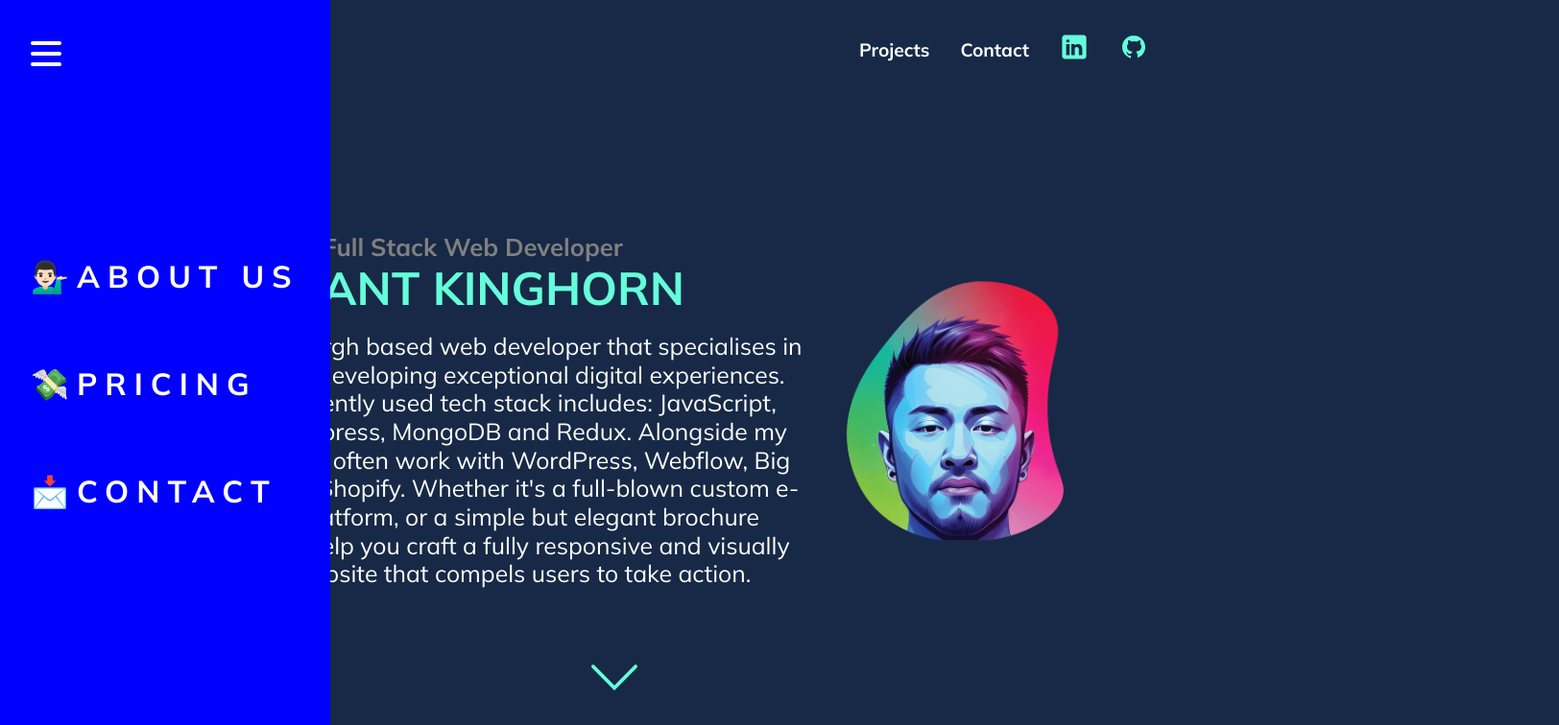
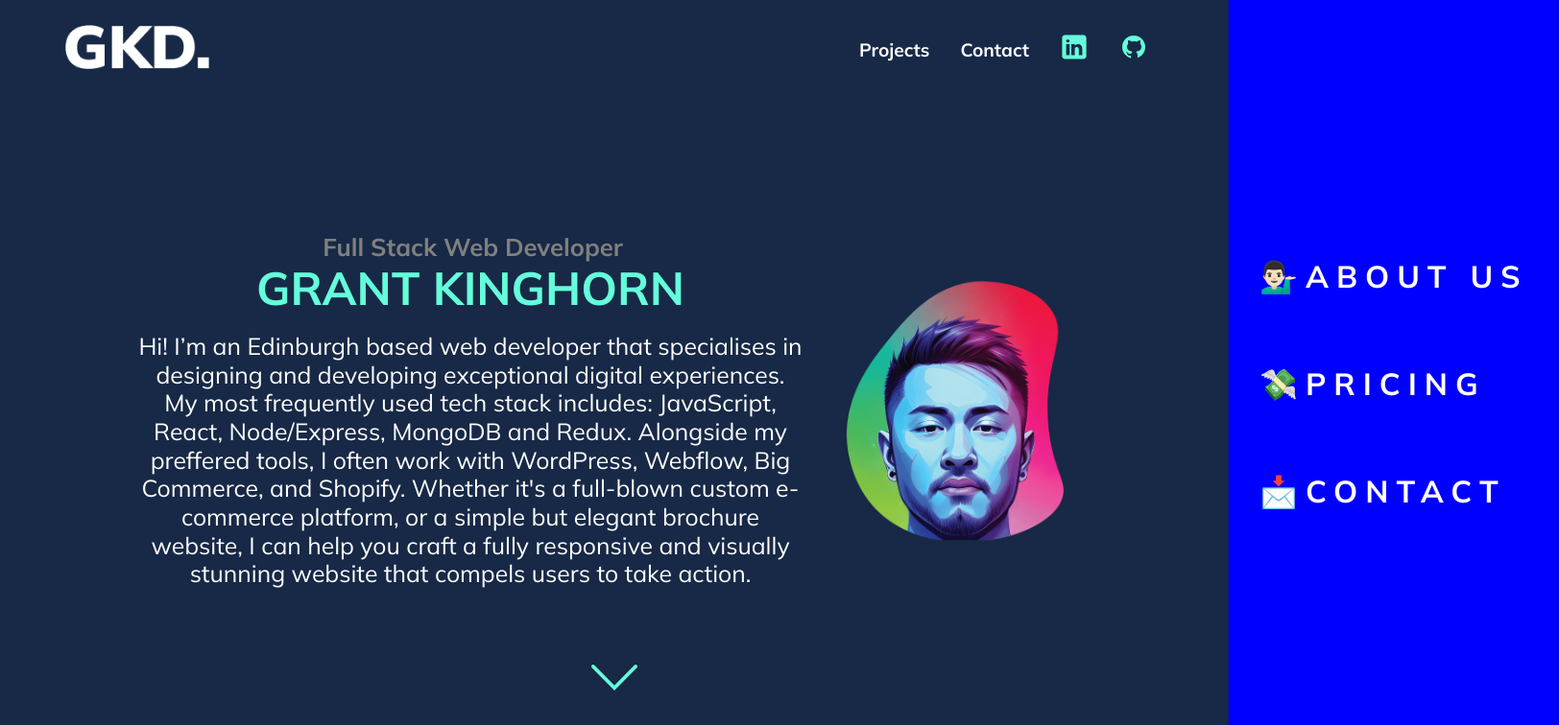
Before and after one commit to gkinghorn3/portfolio-2.0, a React (Vite) app: page / in a window 1280 px wide. Shown: the top 756 px of the page at 96% size, 1624 px wide, since content can reach past the window. Built offline with nearby package versions, Linux system fonts and the light colour scheme.

Commit message:
burger menu state added to the icon / not the menu

```diff
--- a/src/App.jsx
+++ b/src/App.jsx
@@ -1,3 +1,5 @@
+import { useState } from "react";
+
 import Navigation from "./components/Navigation/Navigation.component";
 import Header from "./components/Header/HeaderComponent";
 import Burger from "./components/Burger/Burger.Component";
@@ -8,18 +10,19 @@
 import "./App.scss";
 
 function App() {
+  const [open, setOpen] = useState(false);
   return (
     <div id="page-wrap">
-
-        <Navigation />
-
-        <BurgerMenu />
-        <Burger />
+      <Navigation />
+      <div>
+        <BurgerMenu  />
+        <Burger open={open} setOpen={setOpen}  />
+      </div>
 
 
-        <Header />
-        <ProjectList />
-        <ContactForm />
+      <Header />
+      <ProjectList />
+      <ContactForm />
     </div>
   );
 }
--- a/src/components/Burger/Burger.Component.jsx
+++ b/src/components/Burger/Burger.Component.jsx
@@ -1,9 +1,11 @@
+import { bool, func } from 'prop-types';
+
 
 import './Burger.styles.scss';
 
-const Burger = () => {
+const Burger = ({open, setOpen}) => {
     return (
-      <div className='burger-icon'>
+      <div className='burger-icon' open={open} onClick={() => setOpen(!open)}>
         <div />
         <div />
         <div />
@@ -11,4 +13,9 @@
     )
   }
 
+  Burger.propTypes = {
+    open: bool.isRequired,
+    setOpen: func.isRequired,
+  };
+
   export default Burger;
--- a/src/components/Burger/Burger.styles.scss
+++ b/src/components/Burger/Burger.styles.scss
@@ -1,7 +1,7 @@
 .burger-icon {
     position: absolute;
-  top: 5%;
-  left: 2rem;
+  top: 2rem;
+  right: 2rem;
   display: flex;
   flex-direction: column;
   justify-content: space-around;
@@ -12,6 +12,10 @@
   cursor: pointer;
   padding: 0;
   z-index: 10;
+
+  @media (min-width: 700px) {
+    display: none;
+  }
 
   &:focus {
     outline: none;
--- a/src/components/Burger/BurgerMenu.styles.scss
+++ b/src/components/Burger/BurgerMenu.styles.scss
@@ -8,9 +8,13 @@
     padding: 2rem;
     position: absolute;
     top: 0;
-    left: 0;
+    right: 0;
     transition: transform 0.3s ease-in-out;
-    // transform: translateX(-100%);
+    transform: translateX(100%);
+    &.open {
+        transform: translateX(0);
+    }
+
 
     // @media (max-width: 700px) {
     //   width: 100%;
```
Also changed, not shown: src/components/Burger/BurgerMenu.component.jsx (+7 -1 lines).
